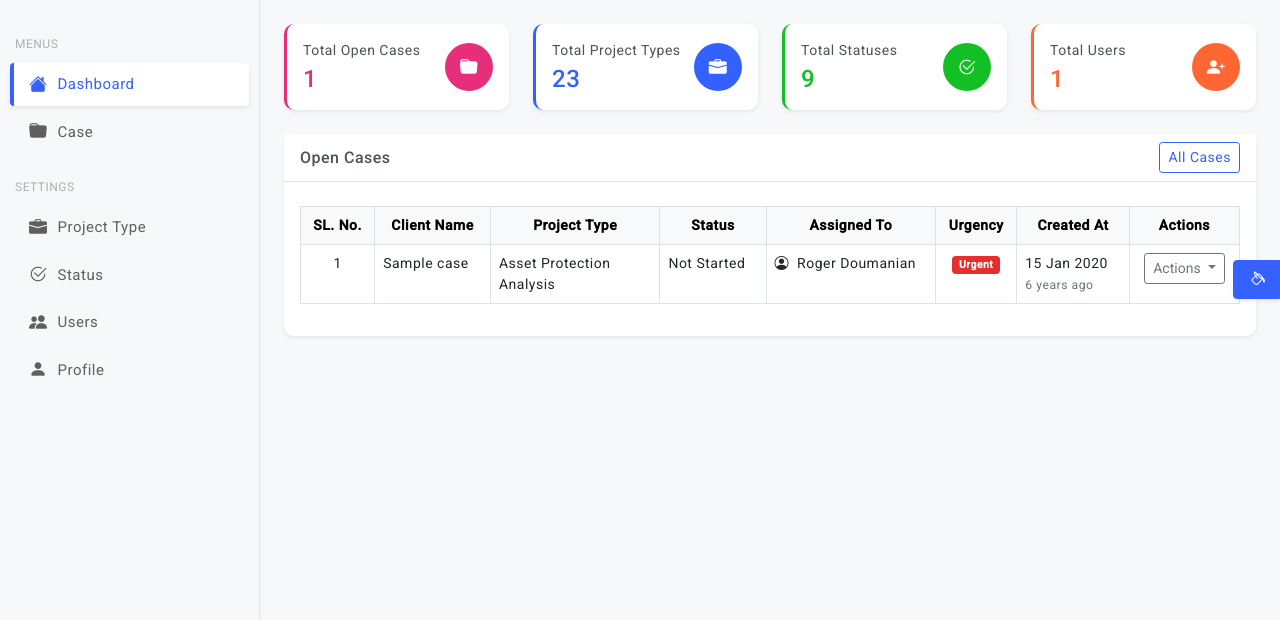
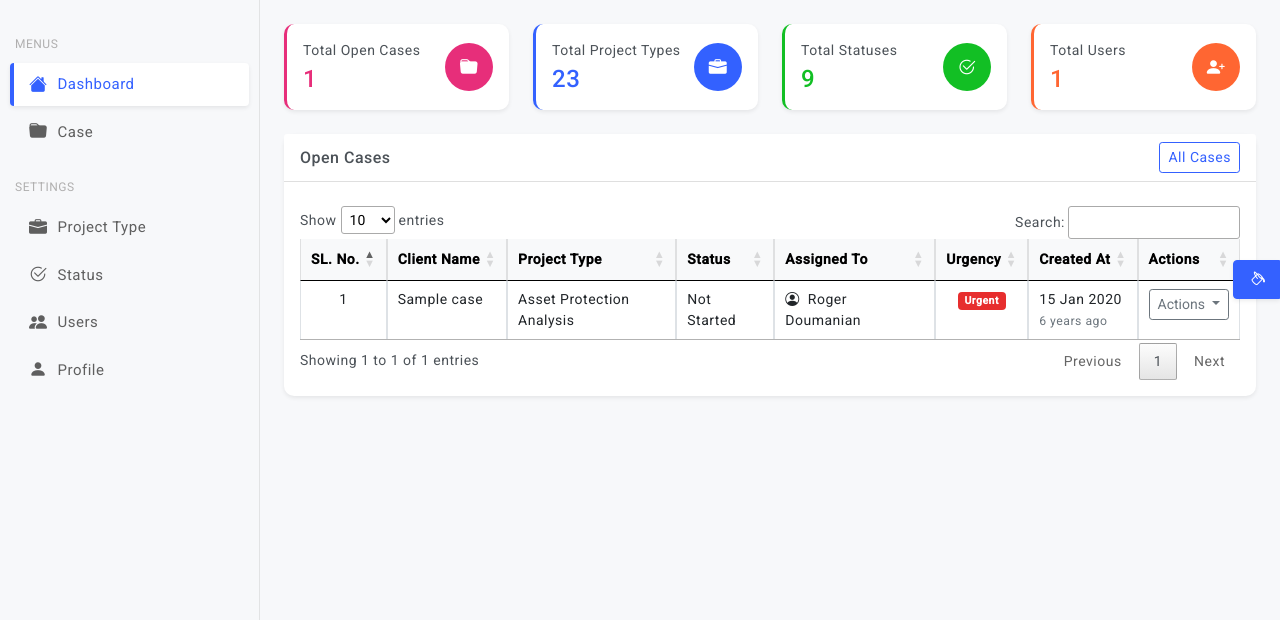
Before and after one commit to shohanean/law-firm-case-management-system, a Laravel app: page /dashboard in a window 1280 px wide. Shown: the part 60-680 px from the top of the page. Run offline with Laravel 12, Linux system fonts and the light colour scheme; a user stored in the database is signed in; data comes from the database, SQL or seed files in the repository; tables that the repository leaves empty hold one stand-in row (values such as "Sample post"); some libraries are stand-ins or nearby versions.

Commit message:
dataTables init dashboard page

```diff
--- a/app/Http/Controllers/HomeController.php
+++ b/app/Http/Controllers/HomeController.php
@@ -12,7 +12,7 @@ class HomeController extends Controller
 {
     public function dashboard()
     {
-        $cases = LegalCase::with(['projectType', 'status', 'assignedTo'])->where('open_project', true)->get();
+        $cases = LegalCase::with(['projectType', 'status', 'assignedTo'])->where('open_project', true)->latest()->get();
         $projectTypes = ProjectType::all();
         $statuses = Status::all();
         $users = User::all();
--- a/resources/views/dashboard.blade.php
+++ b/resources/views/dashboard.blade.php
@@ -81,7 +81,7 @@
                     </div>
                 @endif
                 <div class="table-responsive mt-2" >
-                    <table class="table table-bordered">
+                    <table class="table table-bordered" id="dashboardCaseListTable">
                     <thead class="table-light">
                         <tr class="text-center">
                             <th>SL. No.</th>
@@ -197,6 +197,21 @@
 
 @section('scripts')
     <script>
+        // caseListTable start
+        let table = new DataTable('#dashboardCaseListTable', {
+            responsive: true,
+            pageLength: 10,
+            lengthMenu: [5, 10, 25, 50, 100],
+        });
+
+        table.on('draw.dt', function () {
+            let pageInfo = table.page.info();
+
+            table.column(0, { page: 'current' }).nodes().each(function (cell, i) {
+                cell.innerHTML = pageInfo.start + i + 1;
+            });
+        });
+        // caseListTable end
         document.addEventListener('DOMContentLoaded', function () {
             document.getElementById('addRemarkModal').addEventListener('show.bs.modal', function (event) {
                 var trigger = event.relatedTarget;
```
